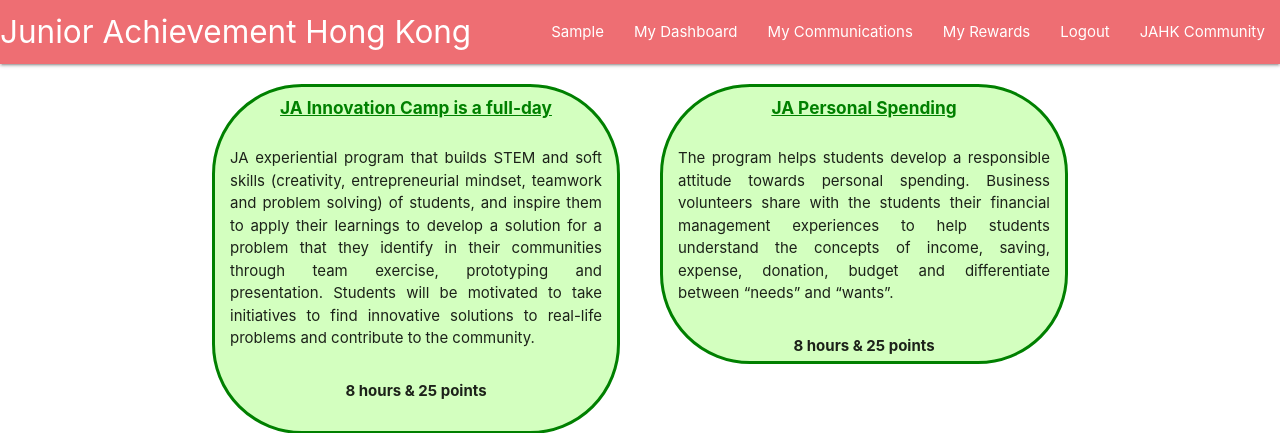
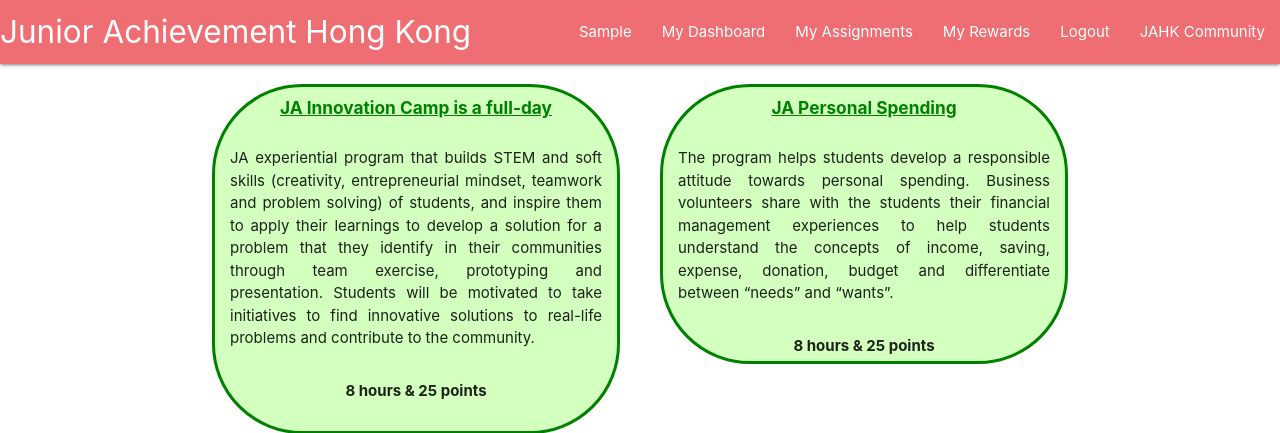
Before and after one commit to cfg2020apac/team-17, a Django app: page /account/ in a window 1280 px wide. Shown: the top 433 px of the page. Run offline with Django 3.2, Linux system fonts and the light colour scheme; the visitor is signed in with stand-in values (Sample User, id 1); some libraries are stand-ins or nearby versions.

Commit message:
Change my communications

```diff
--- a/jahk/jahkapp/templates/jahkapp/includes/navbaritems.html
+++ b/jahk/jahkapp/templates/jahkapp/includes/navbaritems.html
@@ -2,7 +2,7 @@
 {% if user.is_authenticated %}
      <li><a href="/account">{{user.username|title}}</a></li>
      <li><a href="/dashboard">My Dashboard</a></li>
-     <li><a href="#">My Communications</a></li>
+     <li><a href="#">My Assignments</a></li>
      <li><a href="/points">My Rewards</a></li>
      <li><a href="/logout">Logout</a></li>
 {% else %}
```
